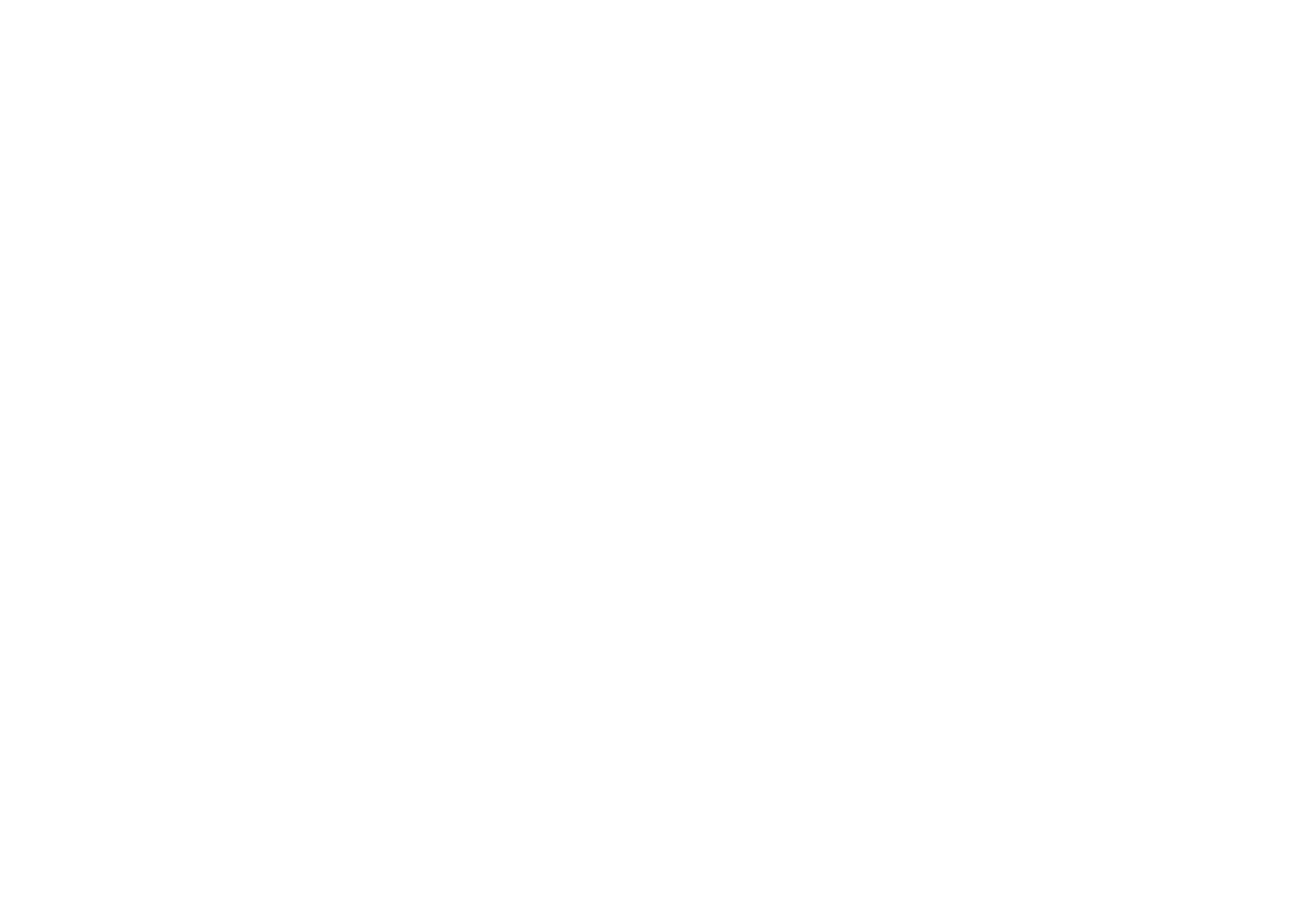
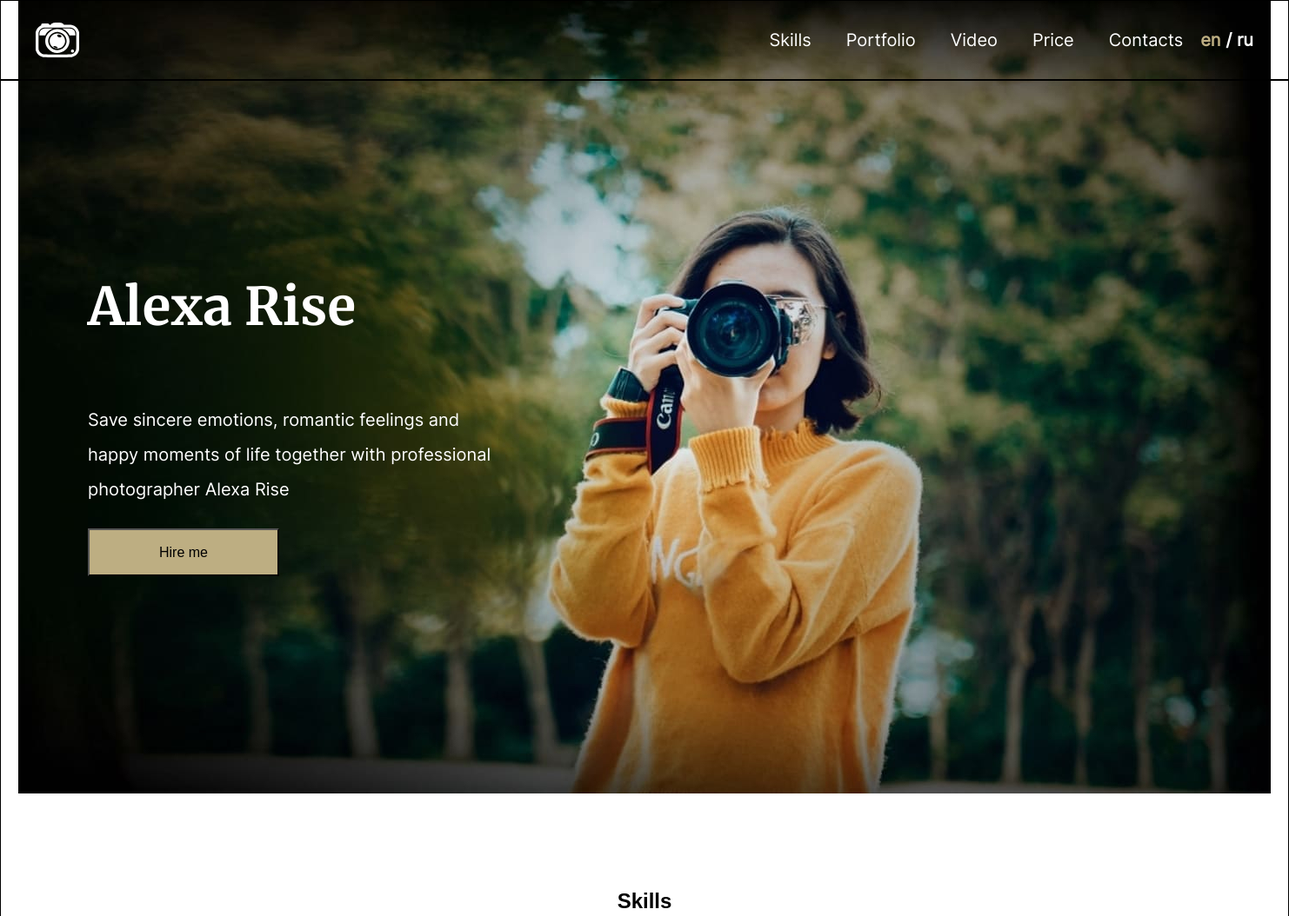
Before and after one commit to eisenking/rsschool-portfolio, a plain HTML site: page index.html in a window 1280 px wide. Shown: the top 1054 px of the page at 87% size, 1482 px wide, since content can reach past the window. Before the commit the page ends 800 px from the top, so only its background shows below. Drawn offline with Linux system fonts and the light colour scheme.

Commit message:
feat: add header and hero section

```diff
--- a/index.html
+++ b/index.html
@@ -6,8 +6,55 @@
     <meta name="viewport" content="width=device-width, initial-scale=1.0">
     <title>Document</title>
     <script src="index.js"></script>
+    <link rel="stylesheet" href="normalize.css">
+    <link rel="stylesheet" href="style.css">
+
 </head>
 <body>
+    <header class="header">
+        <div class="container header-container">
+            <nav class="nav">
+                <div class="logo"></div>
+                <ul class="nav-list">
+                  <li class="nav-item"><a href="#Skills" class="nav-link">Skills</a></li>
+                  <li class="nav-item"><a href="#Portfolio" class="nav-link">Portfolio</a></li>
+                  <li class="nav-item"><a href="#Video" class="nav-link">Video</a></li>
+                  <li class="nav-item"><a href="#Price" class="nav-link">Price</a></li>
+                  <li class="nav-item"><a href="#Contacts" class="nav-link">Contacts</a></li>
+                </ul>
+                <div class="languageswitch"> <span>en</span> / ru</div>
+              </nav>
+        </div>
+    </header>
+    <main class="main">
+        <div class="container main-container">
+            <div class="hero-container">
+                <section class="hero">
+                    <h1>Alexa Rise</h1>
+                    <div class="hero-text">Save sincere emotions, romantic feelings and <br>happy moments of life together with professional <br>photographer Alexa Rise</div>
+                    <button><span>Hire me</span></button>
+                </section>
+            </div>
 
+            <section class="skills" id="Skills">
+                <h2 class="section-title">Skills</h2>
+            </section>
+            <section class="portfolio" id="Portfolio">
+                <h2 class="section-title">Portfolio</h2>
+            </section>
+            <section class="video" id="Video">
+                <h2 class="section-title">Video</h2>
+            </section>
+            <section class="price" id="Price">
+                <h2 class="section-title">Price</h2>
+            </section>
+            <section class="contacts" id="Contacts">
+                <h2 class="section-title">Contacts</h2>
+            </section>
+        </div>
+    </main>
+    <footer class="footer">
+        <div class="container"></div>
+    </footer>
 </body>
 </html>
--- a/style.css
+++ b/style.css
@@ -0,0 +1,122 @@
+@font-face {
+    font-family: Merriweather;
+    src: url(./assets/fonts/Merriweather-Bold.ttf);
+}
+@font-face {
+    font-family: Inter;
+    src: url(./assets/fonts/Inter-Regular.ttf);
+}
+
+.container {
+    width: 1440px;
+    margin: 0 auto;
+    padding: 0 20px;
+    border:  1px solid black;
+}
+
+.header-container {
+    background: url('./assets/img/bg.jpg');
+    background-repeat: no-repeat;
+    background-position: center 0;
+}
+.logo {
+    width: 50px;
+    height: 50px;
+    background-image: url('./assets/svg/logo.svg');
+    background-size: contain;
+    background-repeat: no-repeat;
+    transition: 0.3s;
+    margin-left: 20px;
+}
+.logo:hover {
+    filter: invert(26%) sepia(15%) saturate(638%) hue-rotate(7deg) brightness(92%)
+      contrast(87%);
+}
+.nav {
+    display: flex;
+    justify-content: flex-end;
+    align-items: center;
+}
+.nav-list {
+    list-style: none;
+    display: flex;
+    justify-content: flex-end;
+    align-items: center;
+    margin-left: auto;
+    font-family: Inter;
+    font-size: 20px;
+    font-style: normal;
+    font-weight: 400;
+    line-height: 50px;
+    letter-spacing: 0em;
+    text-align: left;
+}
+.nav-link {
+    padding: 0 20px;
+    line-height: 50px;
+    text-decoration: none;
+    color:#FFFFFF;
+}
+.nav-link:hover {
+    color:#BDAE82;
+}
+.languageswitch {
+    padding-right: 20px;
+    font-family: Inter;
+    font-size: 20px;
+    font-style: normal;
+    font-weight: 700;
+    line-height: 50px;
+    letter-spacing: 0em;
+    text-align: center;
+    color:white;
+}
+.languageswitch span {
+    color:#BDAE82;
+}
+
+
+.main-container {
+    display: flex;
+    flex-direction: column;
+    align-items:center;
+}
+.hero-container {
+    display: flex;
+    width: 100%;
+    height: 910px;
+    background-image: url('./assets/img/bg.jpg');
+    background-position: center -90px;
+    background-repeat: no-repeat;
+}
+
+.hero {
+    padding: 160px 860px 322px 80px;
+}
+h1 {
+    font-family: Merriweather;
+    font-size: 60px;
+    font-style: normal;
+    font-weight: 700;
+    line-height: 120px;
+    letter-spacing: 0em;
+    text-align: left;
+    color: #FFFFFF;
+}
+.hero-text {
+    font-family: Inter;
+    font-size: 20px;
+    font-style: normal;
+    font-weight: 400;
+    line-height: 40px;
+    letter-spacing: 0em;
+    text-align: left;
+    color: #FFFFFF;
+    padding-top: 10px;
+    padding-bottom: 25px;
+}
+button {
+    width: 220px;
+    height: 55px;
+    background: #BDAE82;
+}
```
Also changed, not shown: assets/img/contacts.jpg (added), normalize.css (added).
